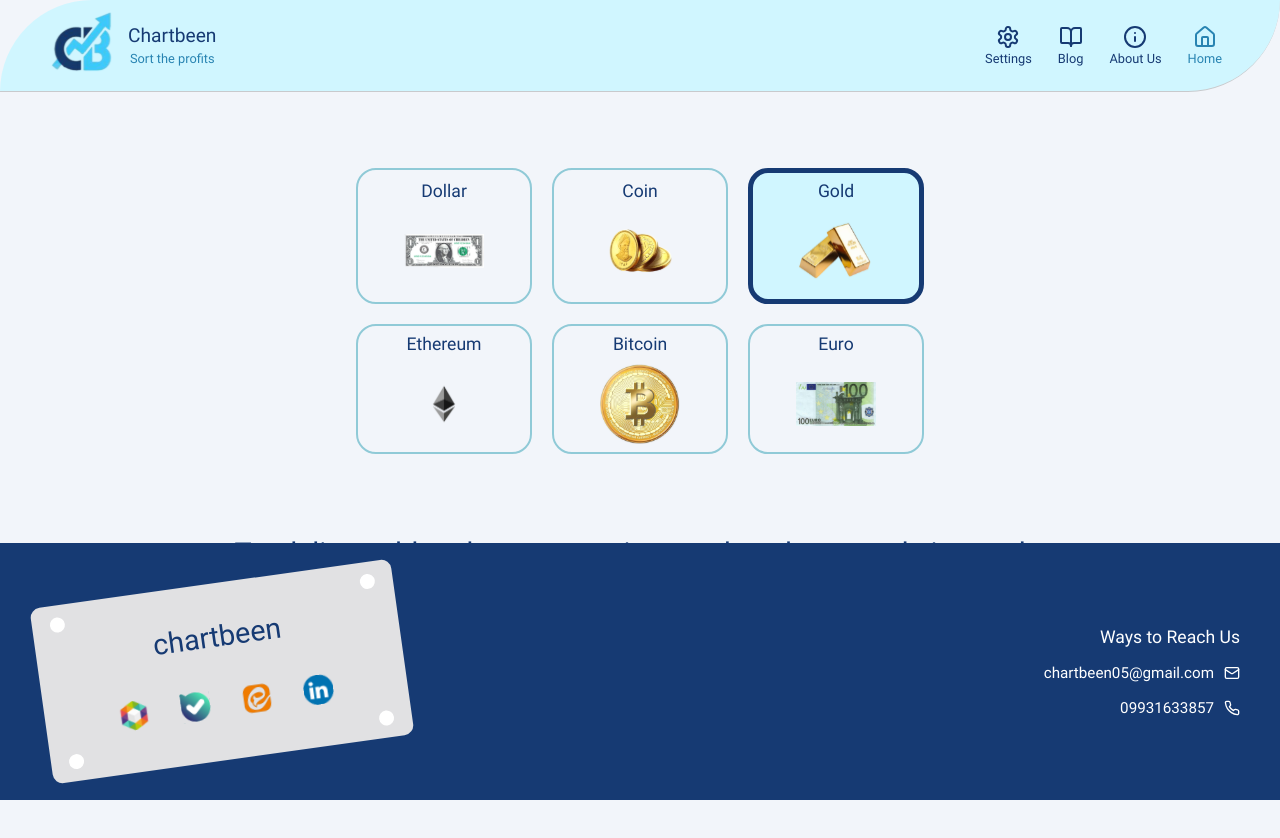
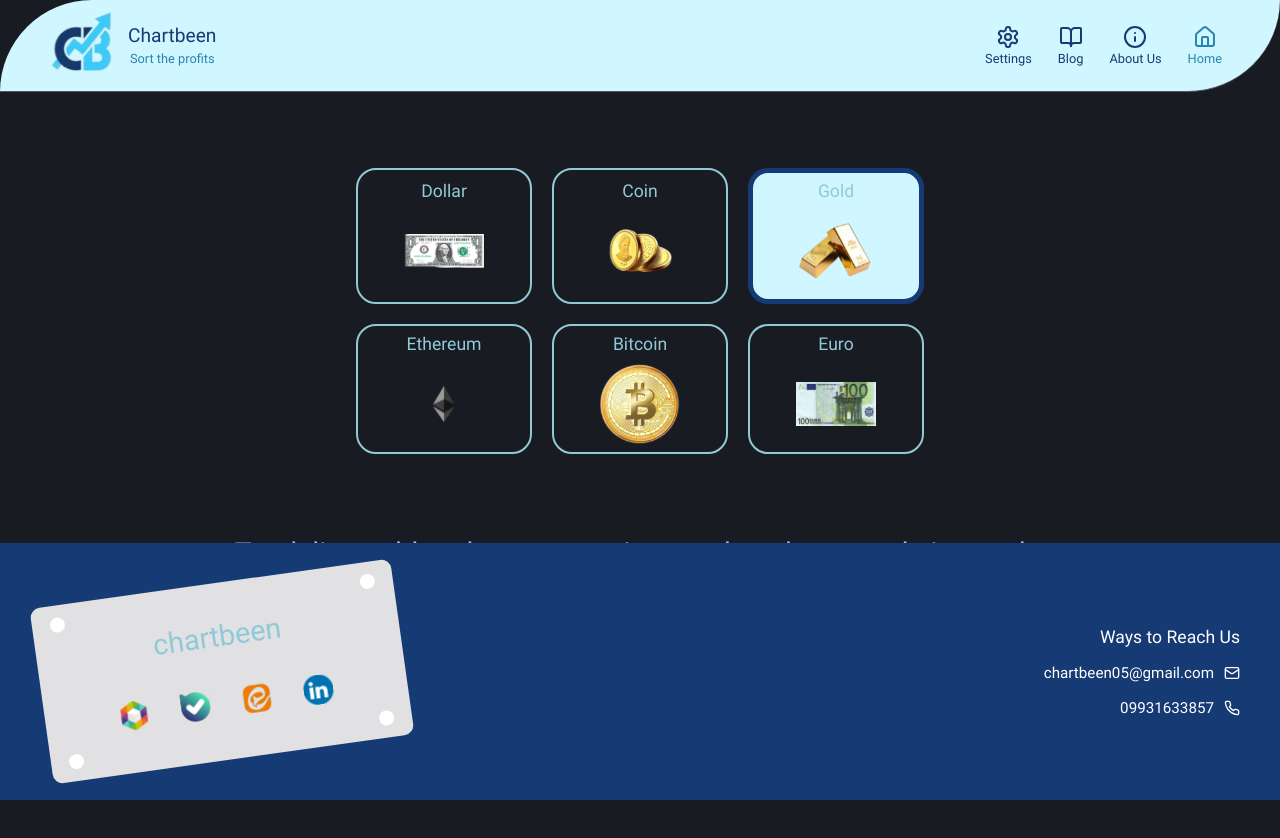
Before and after one commit to za1377/chartbeen_front, a Next.js app: page /en/ in a window 1280 px wide. Shown: the top 838 px of the page. Built offline with nearby package versions, Linux system fonts and the light colour scheme.

Commit message:
fix: use resolvedTheme in AppThemeProvider for proper theme switching

```diff
--- a/app/[locale]/layout.tsx
+++ b/app/[locale]/layout.tsx
@@ -3,7 +3,7 @@ import { NextIntlClientProvider } from 'next-intl';
 import { getMessages } from 'next-intl/server';
 import StyledComponentsRegistry from '@/lib/registry';
 import { ThemeProvider } from 'next-themes';
-import { ThemeProvider as AppThemeProvider } from '@/context/ThemeContext';
+import { AppThemeProvider } from '@/components/providers/ThemeProvider';
 
 export const metadata: Metadata = {
   title: 'Chartbeen | چارت بین',
--- a/app/[locale]/page.tsx
+++ b/app/[locale]/page.tsx
@@ -4,7 +4,7 @@ import { ThemeProvider } from 'styled-components';
 import { lightTheme, darkTheme } from '@/styles/themes';
 import { GlobalStyles } from '@/styles/global/GlobalStyles';
 import { Header } from '@/components/organisms/Header';
-import { useTheme } from '@/context/ThemeContext';
+import { useTheme } from 'next-themes';
 import { Footer } from '@/components/organisms/Footer';
 import { PriceCategories } from '@/components/organisms/PriceCategories';
 import styled from 'styled-components';
--- /dev/null
+++ b/components/providers/ThemeProvider.tsx
@@ -0,0 +1,20 @@
+'use client';
+
+import { ReactNode } from 'react';
+import { ThemeProvider as StyledThemeProvider } from 'styled-components';
+import { useTheme as useNextTheme } from 'next-themes';
+import { lightTheme, darkTheme } from '@/styles/themes';
+import { GlobalStyles } from '@/styles/global/GlobalStyles';
+
+export function AppThemeProvider({ children }: { children: ReactNode }) {
+  const { theme, resolvedTheme } = useNextTheme();
+  const currentTheme = resolvedTheme || theme;
+  const isDark = currentTheme === 'dark';
+
+  return (
+    <StyledThemeProvider theme={isDark ? darkTheme : lightTheme}>
+      <GlobalStyles />
+      {children}
+    </StyledThemeProvider>
+  );
+}
--- a/context/ThemeContext.tsx
+++ /dev/null
@@ -1,50 +0,0 @@
-'use client';
-
-import { createContext, useContext, useState, useEffect, ReactNode } from 'react';
-
-type Theme = 'light' | 'dark';
-
-interface ThemeContextType {
-  theme: Theme;
-  toggleTheme: () => void;
-}
-
-const ThemeContext = createContext<ThemeContextType | undefined>(undefined);
-
-export function ThemeProvider({ children }: { children: ReactNode }) {
-  const [theme, setTheme] = useState<Theme>('light');
-  const [mounted, setMounted] = useState(false);
-
-  useEffect(() => {
-    const savedTheme = localStorage.getItem('theme') as Theme | null;
-    if (savedTheme) {
-      setTheme(savedTheme);
-    }
-    setMounted(true);
-  }, []);
-
-  useEffect(() => {
-    if (mounted) {
-      localStorage.setItem('theme', theme);
-      document.documentElement.setAttribute('data-theme', theme);
-    }
-  }, [theme, mounted]);
-
-  const toggleTheme = () => {
-    setTheme((prev) => (prev === 'light' ? 'dark' : 'light'));
-  };
-
-  return (
-    <ThemeContext.Provider value={{ theme, toggleTheme }}>
-      {children}
-    </ThemeContext.Provider>
-  );
-}
-
-export function useTheme() {
-  const context = useContext(ThemeContext);
-  if (!context) {
-    throw new Error('useTheme must be used within ThemeProvider');
-  }
-  return context;
-}
```
